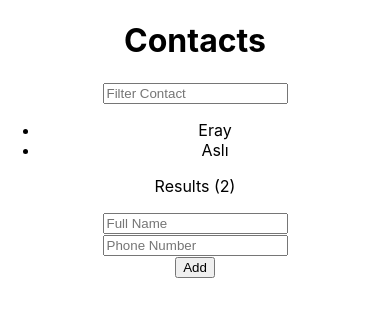
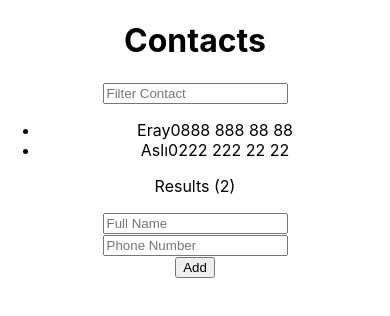
Before and after one commit to erayalp808/contacts-app, a React (Create React App) app: page / in a window 390 px wide. Shown: the top 316 px of the page. Built offline with nearby package versions, Linux system fonts and the light colour scheme.

Commit message:
phone number written

```diff
--- a/src/Components/Contacts/List/index.js
+++ b/src/Components/Contacts/List/index.js
@@ -24,8 +24,12 @@ function List( {contacts} ) {
       onChange={(e) => setFilterText(e.target.value)}/>
 
       <ul className='list'>
-        {filteredContacts.map((contact, index) => (<li key={index}>{contact.fullname}</li>))}
+        {filteredContacts.map((contact, index) => (<li key={index}>
+          <span>{contact.fullname}</span>
+          <span>{contact.phone_number}</span>
+        </li>))}
       </ul>
+
       <p id='results'>Results ({filteredContacts.length})</p>
     </div>
   )
```
